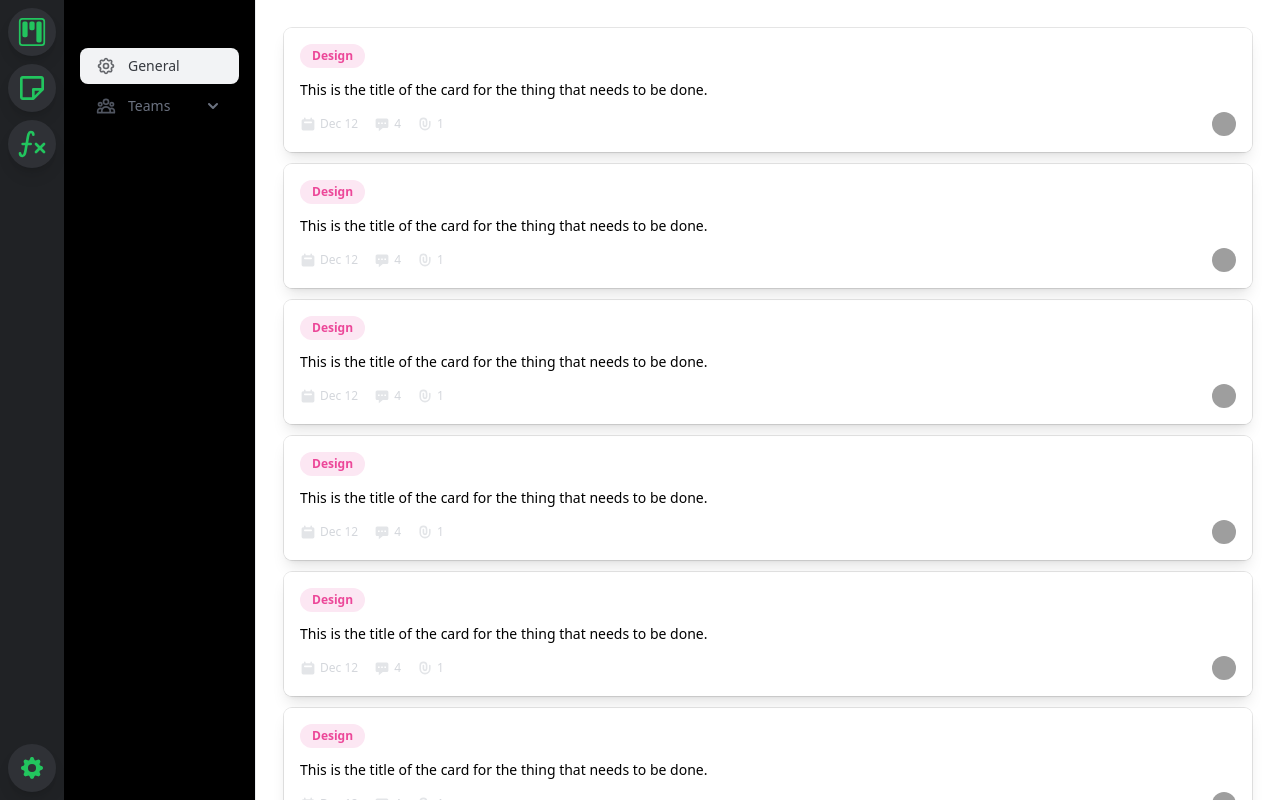
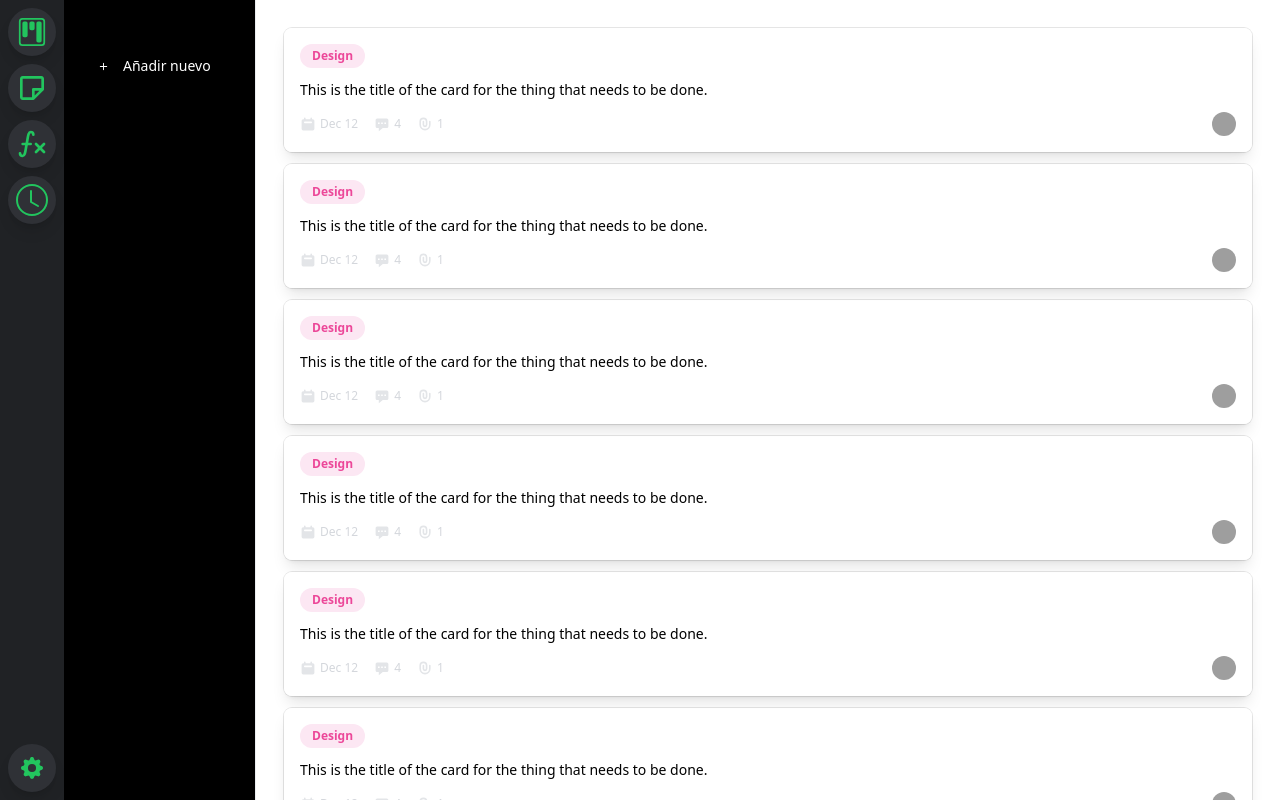
Before and after one commit to lucas-montes/TEA, a React (Vite) app: page / in a window 1280 px wide. Built offline with nearby package versions, Linux system fonts and the light colour scheme; grey boxes are pictures that could not be loaded.

Commit message:
add item component

```diff
--- a/src/components/SideBar/AppContentBar/AppContentBar.tsx
+++ b/src/components/SideBar/AppContentBar/AppContentBar.tsx
@@ -1,6 +1,37 @@
 import React, { useState } from 'react';
 import posts from "../../../constants/testConstants";
+import { BsPlus } from 'react-icons/bs';
+import AppItem from "../../../models/Apps";
 
+class AppItemComponent extends React.Component {
+  title: string;
+  icon: JSX.Element;
+  url: string;
+
+  constructor(
+    props: any,
+  ) {
+    super(props);
+    this.title = props.title;
+    this.url = props.url;
+    this.icon = props.icon;
+  }
+
+  isDropdown(): boolean { return false; }
+
+  render() {
+    return (
+      <a
+        href={this.url}
+        className="flex items-center px-4 py-2 cursor-pointer text-white hover:bg-gray-100 hover:text-gray-700 rounded-lg"
+      >
+        {this.icon}
+        <span className="ml-3 text-sm font-medium"> {this.title} </span>
+      </a>
+    )
+  }
+
+}
 
 export default class AppContentBar extends React.Component {
   appTitle: any;
@@ -12,6 +43,10 @@ export default class AppContentBar extends React.Component {
   getTitle() {
     const [title, setTitle] = useState("default title");
     this.appTitle = title;
+  }
+
+  getItems(): Array<AppItem> {
+    return []
   }
 
   render() {
@@ -26,118 +61,10 @@ export default class AppContentBar extends React.Component {
           </h1>
 
           <nav aria-label="Main Nav" className="flex flex-col mt-6 space-y-1 overflow-auto">
-            <a
-              href="#"
-              className="flex items-center px-4 py-2 text-gray-700 bg-gray-100 rounded-lg"
-            >
-              <svg
-                xmlns="http://www.w3.org/2000/svg"
-                className="w-5 h-5 opacity-75"
-                fill="none"
-                viewBox="0 0 24 24"
-                stroke="currentColor"
-                strokeWidth="2"
-              >
-                <path
-                  strokeLinecap="round"
-                  strokeLinejoin="round"
-                  d="M10.325 4.317c.426-1.756 2.924-1.756 3.35 0a1.724 1.724 0 002.573 1.066c1.543-.94 3.31.826 2.37 2.37a1.724 1.724 0 001.065 2.572c1.756.426 1.756 2.924 0 3.35a1.724 1.724 0 00-1.066 2.573c.94 1.543-.826 3.31-2.37 2.37a1.724 1.724 0 00-2.572 1.065c-.426 1.756-2.924 1.756-3.35 0a1.724 1.724 0 00-2.573-1.066c-1.543.94-3.31-.826-2.37-2.37a1.724 1.724 0 00-1.065-2.572c-1.756-.426-1.756-2.924 0-3.35a1.724 1.724 0 001.066-2.573c-.94-1.543.826-3.31 2.37-2.37.996.608 2.296.07 2.572-1.065z"
-                />
-                <path
-                  strokeLinecap="round"
-                  strokeLinejoin="round"
-                  d="M15 12a3 3 0 11-6 0 3 3 0 016 0z"
-                />
-              </svg>
-
-              <span className="ml-3 text-sm font-medium"> General </span>
-            </a>
-
-            <details className="group [&_summary::-webkit-details-marker]:hidden">
-              <summary
-                className="flex items-center px-4 py-2 text-gray-500 rounded-lg cursor-pointer hover:bg-gray-100 hover:text-gray-700"
-              >
-                <svg
-                  xmlns="http://www.w3.org/2000/svg"
-                  className="w-5 h-5 opacity-75"
-                  fill="none"
-                  viewBox="0 0 24 24"
-                  stroke="currentColor"
-                  strokeWidth="2"
-                >
-                  <path
-                    strokeLinecap="round"
-                    strokeLinejoin="round"
-                    d="M17 20h5v-2a3 3 0 00-5.356-1.857M17 20H7m10 0v-2c0-.656-.126-1.283-.356-1.857M7 20H2v-2a3 3 0 015.356-1.857M7 20v-2c0-.656.126-1.283.356-1.857m0 0a5.002 5.002 0 019.288 0M15 7a3 3 0 11-6 0 3 3 0 016 0zm6 3a2 2 0 11-4 0 2 2 0 014 0zM7 10a2 2 0 11-4 0 2 2 0 014 0z"
-                  />
-                </svg>
-
-                <span className="ml-3 text-sm font-medium"> Teams </span>
-
-                <span
-                  className="ml-auto transition duration-300 shrink-0 group-open:-rotate-180"
-                >
-                  <svg
-                    xmlns="http://www.w3.org/2000/svg"
-                    className="w-5 h-5"
-                    viewBox="0 0 20 20"
-                    fill="currentColor"
-                  >
-                    <path
-                      fillRule="evenodd"
-                      d="M5.293 7.293a1 1 0 011.414 0L10 10.586l3.293-3.293a1 1 0 111.414 1.414l-4 4a1 1 0 01-1.414 0l-4-4a1 1 0 010-1.414z"
-                      clipRule="evenodd"
-                    />
-                  </svg>
-                </span>
-              </summary>
-
-              <nav aria-label="Teams Nav" className="mt-1.5 ml-8 flex flex-col">
-                <a
-                  href="#"
-                  className="flex items-center px-4 py-2 text-gray-500 rounded-lg hover:bg-gray-100 hover:text-gray-700"
-                >
-                  <svg
-                    xmlns="http://www.w3.org/2000/svg"
-                    className="w-5 h-5 opacity-75"
-                    fill="none"
-                    viewBox="0 0 24 24"
-                    stroke="currentColor"
-                    strokeWidth="2"
-                  >
-                    <path
-                      strokeLinecap="round"
-                      strokeLinejoin="round"
-                      d="M18.364 18.364A9 9 0 005.636 5.636m12.728 12.728A9 9 0 015.636 5.636m12.728 12.728L5.636 5.636"
-                    />
-                  </svg>
-
-                  <span className="ml-3 text-sm font-medium"> Banned Users </span>
-                </a>
-
-                <a
-                  href="#"
-                  className="flex items-center px-4 py-2 text-gray-500 rounded-lg hover:bg-gray-100 hover:text-gray-700"
-                >
-                  <svg
-                    xmlns="http://www.w3.org/2000/svg"
-                    className="w-5 h-5 opacity-75"
-                    fill="none"
-                    viewBox="0 0 24 24"
-                    stroke="currentColor"
-                    strokeWidth="2"
-                  >
-                    <path
-                      strokeLinecap="round"
-                      strokeLinejoin="round"
-                      d="M8 7V3m8 4V3m-9 8h10M5 21h14a2 2 0 002-2V7a2 2 0 00-2-2H5a2 2 0 00-2 2v12a2 2 0 002 2z"
-                    />
-                  </svg>
-
-                  <span className="ml-3 text-sm font-medium"> Calendar </span>
-                </a>
-              </nav>
-            </details>
+            <AppItemComponent title="Añadir nuevo" url="add/new" icon={<BsPlus size="15" />} />
+            {this.getItems().map((value, index) => {
+              <AppItemComponent title={value.icon} url={value.url} icon={<BsPlus size="15" />} />
+            })}
           </nav>
         </div>
       </div>
--- a/src/components/SideBar/AppsBar/AppsBar.tsx
+++ b/src/components/SideBar/AppsBar/AppsBar.tsx
@@ -1,6 +1,6 @@
 import React, { useState } from 'react';
 import SideBarIcons from '../../../constants/SideBarIcons';
-import useCurrentApp from "../../../hooks/useCurrentApp";
+import AppManager from "../../../managers/manageApp";
 
 
 export default class AppsBar extends React.Component {
@@ -27,7 +27,9 @@ function SideBarIcon(
 ) {
   function loadAppData(title: string): void {
     console.log(`Hi there, ${title}`);
-    useCurrentApp(title)
+    const appManager = new AppManager()
+    appManager.setCurrentApp(title)
+    // const [app, appManager.setCurrentApp] = useState(title);
   };
   return (
     <button key={key} className={className} onClick={() => loadAppData(tooltipText)}>
--- /dev/null
+++ b/src/constants/Apps.ts
@@ -0,0 +1,7 @@
+const kanban: string = "Kanban";
+const notes: string = "Notes";
+const alias: string = "Alias";
+const settings: string = "Settings";
+const schedule: string = "Schedule";
+
+export { kanban, notes, alias, settings, schedule };
--- a/src/constants/SideBarIcons.tsx
+++ b/src/constants/SideBarIcons.tsx
@@ -1,7 +1,8 @@
-import { BsKanban, BsGearFill } from 'react-icons/bs';
+import { BsKanban, BsGearFill, BsClock } from 'react-icons/bs';
 import { BiNote } from 'react-icons/bi';
 import { TbMathFunction } from 'react-icons/tb';
 import MenuApp from "../models/Apps";
+import { kanban, notes, alias, settings, schedule } from "./Apps";
 
 const SideBarIcons = [
   new MenuApp(
@@ -9,28 +10,35 @@ const SideBarIcons = [
     "",
     "sidebar-icon group",
     "sidebar-tooltip group-hover:scale-100",
-    "Kanban",
+    kanban,
   ),
   new MenuApp(
     <BiNote size="32" />,
     "",
     "sidebar-icon group",
     "sidebar-tooltip group-hover:scale-100",
-    "Notes",
+    notes,
   ),
   new MenuApp(
     <TbMathFunction size="32" />,
     "",
     "sidebar-icon group",
     "sidebar-tooltip group-hover:scale-100",
-    "Alias",
+    alias,
+  ),
+  new MenuApp(
+    <BsClock size="32" />,
+    "",
+    "sidebar-icon group",
+    "sidebar-tooltip group-hover:scale-100",
+    schedule,
   ),
   new MenuApp(
     <BsGearFill size="22" />,
     "inset-x-0 bottom-0 absolute",
     "sidebar-icon group",
     "sidebar-tooltip group-hover:scale-100",
-    "Settings",
+    settings,
   ),
 ];
 
--- a/src/context/AppContext/AppContextWrapper.tsx
+++ b/src/context/AppContext/AppContextWrapper.tsx
@@ -1,5 +1,5 @@
 import { FC, useState, useEffect, ReactNode } from 'react'
-import AppManager from "../../utils/manageApp";
+import AppManager from "../../managers/manageApp";
 import AppContext from './AppContext'
 
 
--- a/src/context/ThemeContext/ThemeContextWrapper.tsx
+++ b/src/context/ThemeContext/ThemeContextWrapper.tsx
@@ -1,5 +1,5 @@
 import { FC, useState, useEffect, ReactNode } from 'react'
-import ThemeManager from "../../utils/manageTheme";
+import ThemeManager from "../../managers/manageTheme";
 import ThemeContext from './ThemeContext'
 
 
--- a/src/hooks/useCurrentApp.tsx
+++ b/src/hooks/useCurrentApp.tsx
@@ -1,9 +1,9 @@
 import { useEffect, useState } from 'react';
-import AppManager from "../utils/manageApp";
+import AppManager from "../managers/manageApp";
 
 
 export default function useCurrentApp(requestedApp: string) {
-    const localStorage = new LocalStorage();
+    const appManager = new AppManager();
     const [currentApp, setcurrentApp] = useLocalStorage('currentApp', "kanban");
 
     useEffect(() => {
--- a/src/utils/manageLocalStorage.ts
+++ b/src/managers/manageLocalStorage.ts
@@ -3,7 +3,7 @@ export default class LocalStorage {
     constructor() { }
 
     setValue(key: string, value: any): void {
-        window.localStorage.setItem(key, JSON.stringify(value));
+        window.localStorage.setItem(key, value);
     };
 
     getValue(key: string): any { return window.localStorage.getItem(key); };
```
Also changed, not shown: src/managers/manageApp.ts (renamed from src/utils/manageApp.ts, +11 -3 lines), src/managers/manageTheme.ts (renamed from src/utils/manageTheme.ts).
